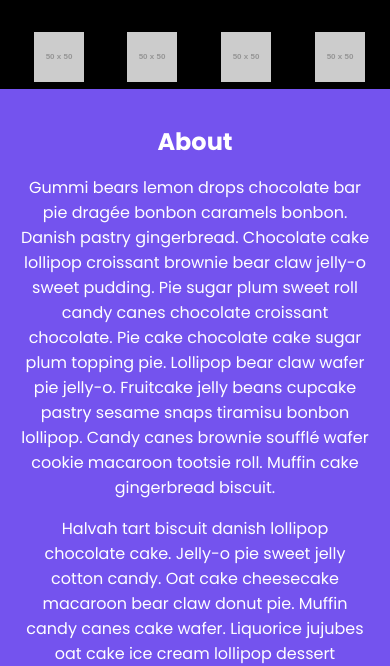
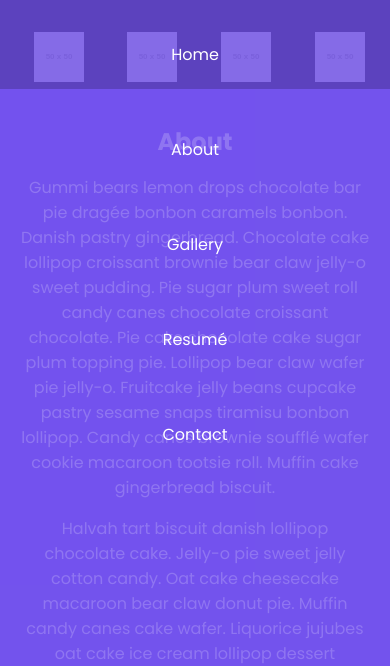
Before and after one commit to BrendenWalt/laura-mehl-wp-site, a plain HTML site: page index.html in a window 390 px wide. Both pictures are taken after a click on the element 28 px from the left and 30 px from the top of the page. Shown: the part 178-844 px from the top of the page. Drawn offline with Linux system fonts and the light colour scheme; placeholder pictures from the web are drawn by us; a web font is replaced by a local one.

Commit message:
Added functionality to the hamburger menu

```diff
--- a/index.html
+++ b/index.html
@@ -35,12 +35,12 @@
             <div></div>
             <div></div>
           </div>
-          <ul>
-            <li><a href="">Home</a></li>
-            <li><a href="">About</a></li>
-            <li><a href="">Gallery</a></li>
-            <li><a href="">Resumé</a></li>
-            <li><a href="">Contact</a></li>
+          <ul id="nav-links">
+            <li class="nav-link"><a href="">Home</a></li>
+            <li class="nav-link"><a href="">About</a></li>
+            <li class="nav-link"><a href="">Gallery</a></li>
+            <li class="nav-link"><a href="">Resumé</a></li>
+            <li class="nav-link"><a href="">Contact</a></li>
           </ul>
         </nav>
 
--- a/scripts/scripts.js
+++ b/scripts/scripts.js
@@ -2,10 +2,19 @@ document.addEventListener("DOMContentLoaded", function(event) {
     console.log ("JS Loaded");
 
     // Query Selectors
+    var hamburger = document.getElementById("mobile-nav");
+    var links = document.getElementById("nav-links");
     var toTop = document.getElementById("toTop");
     var pageBody = document.getElementsByTagName("body");
 
     // Click Handlers
+    var onHamburgerClick = function(event) {
+      event.preventDefault();
+      console.log("Hamburger clicked");
+      console.log(links);
+      links.classList.add("mobile-menu");
+    }
+
     var onToTopClick = function(event) {
       event.preventDefault();
       window.scrollTo({
@@ -15,6 +24,7 @@ document.addEventListener("DOMContentLoaded", function(event) {
     }
 
     // Click Listeners
+    hamburger.addEventListener("click", onHamburgerClick);
     toTop.addEventListener("click", onToTopClick);
 
 });
--- a/styles/main.css
+++ b/styles/main.css
@@ -40,6 +40,21 @@ p {
 
 /*  NAV STYLES
 ================================= */
+#nav-links.mobile-menu {
+  background-color: rgba(116, 83, 238, 0.8);
+  display: flex;
+  position: fixed;
+  width: 100%;
+  height: 100vh;
+  top: 0;
+  left: 0;
+  margin-top: 0;
+  flex-direction: column;
+  justify-content: center;
+}
+#nav-links.mobile-menu li{
+  margin: 35px auto;
+}
 #mobile-nav {
   margin-top: 20px;
   margin-left: 10%;
@@ -54,7 +69,7 @@ p {
 #site-nav {
   align-self: flex-start
 }
-#site-nav ul {
+#nav-links {
   display: none;
   padding-left:0;
   text-align:center;
```
